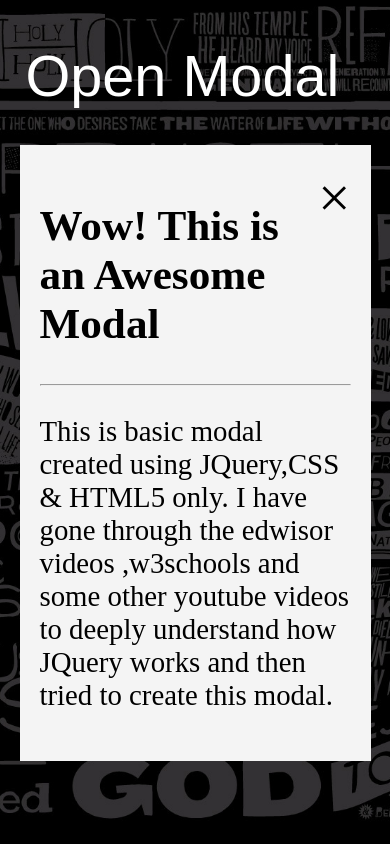
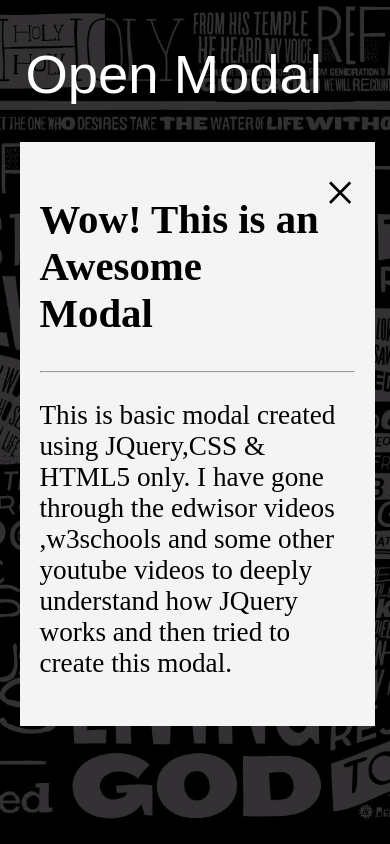
Before and after one commit to tushargupta99/BasicJQuery_Repo, a plain HTML site: page modal.html in a window 390 px wide. Both pictures are taken after a click on the button "Open Modal". Drawn offline with nearby package versions, Linux system fonts and the light colour scheme.

Commit message:
New Update Released

```diff
--- a/collapse_component.css
+++ b/collapse_component.css
@@ -68,7 +68,7 @@ body {
 
 /*Media Queries */
 
-@media only screen and (max-width: 600px) {
+@media only screen and (max-width: 768px) {
    :root {
     font-size: 14px;
   }
@@ -83,7 +83,7 @@ body {
   }
 }
 
-@media only screen and (max-width: 400px) {
+@media only screen and (max-width: 480px) {
    :root {
     font-size: 12px;
   }
--- a/modal.css
+++ b/modal.css
@@ -63,7 +63,7 @@ body{
 }
 @media only screen and (max-width: 480px) {
    :root {
-    	font-size: 1.8rem;
+    	font-size: 1.7rem;
    }
 	.modal .content{
 	    width: 90%;
--- a/modal.js
+++ b/modal.js
@@ -1,12 +1,11 @@
 $(document).ready(function(){
     $(".button").click(function(){
-        $(".modal").css("display","flex");
-    })
-
-})
+        $(".modal").css("display","block");
+    });
 
 
-$(".close").click(function(){
-    $(".modal").css("display","none");
+    $(".close").click(function(){
+        $(".modal").css("display","none");
 
-   })
+    });
+});
```
Also changed, not shown: modal.html (+0 -6 lines).
